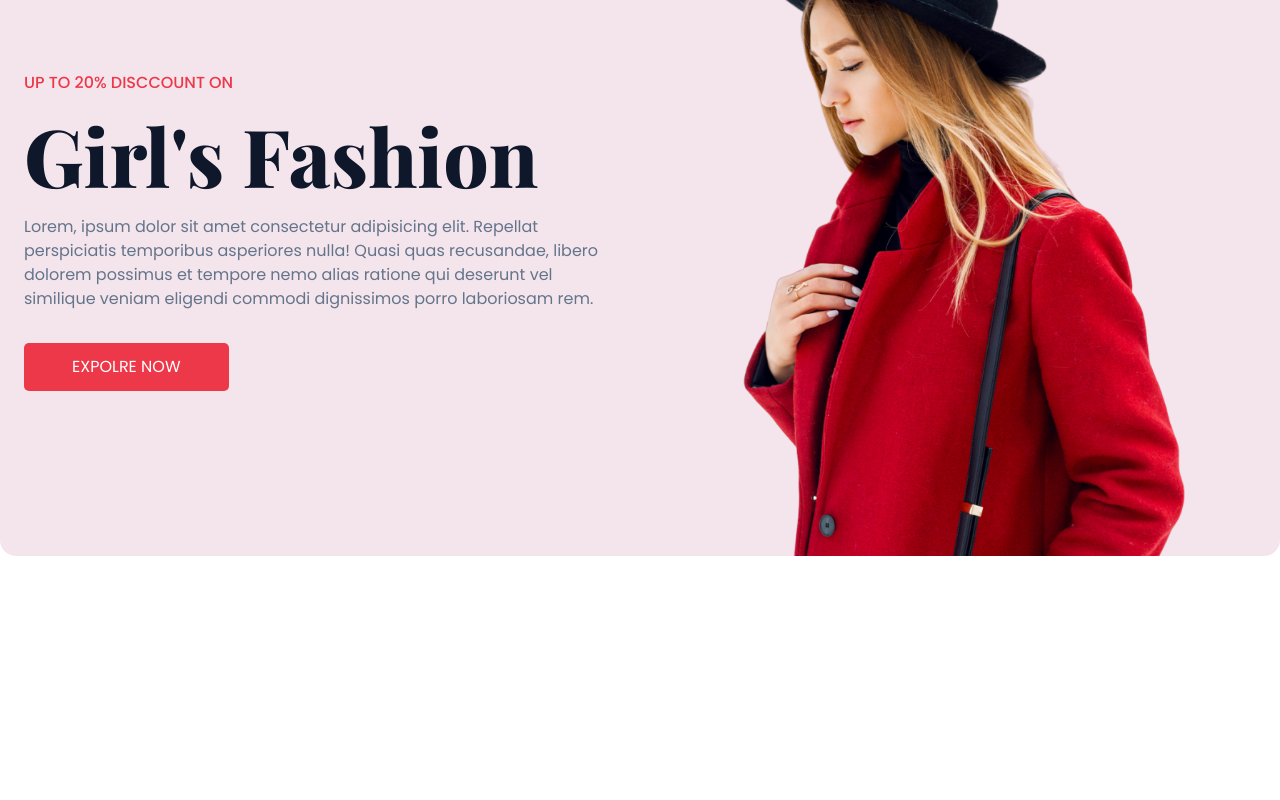
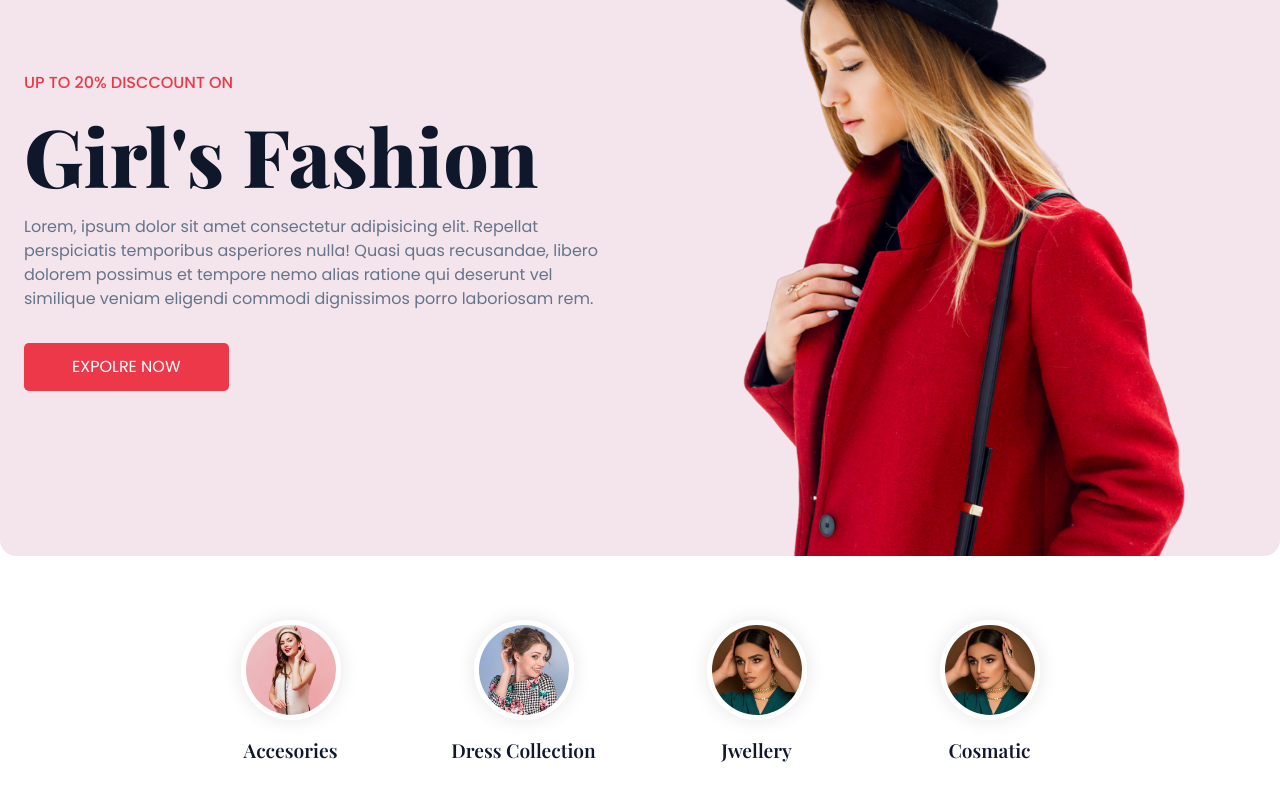
Before and after one commit to krunal-ar-panhal/md-ai-frontend, a React (Vite) app: page / in a window 1280 px wide. Shown: the part 206-1006 px from the top of the page. Before the commit the page ends 912 px from the top, so only its background shows below. Built offline with nearby package versions, Linux system fonts and the light colour scheme.

Commit message:
home page ka categories section create kiya home page k liye

```diff
--- /dev/null
+++ b/src/Pages/Categories.jsx
@@ -0,0 +1,27 @@
+import React from 'react'
+import { Link } from 'react-router-dom'
+
+const Categories = () => {
+
+    const categories = [
+        {name:"Accesories", path:"accessories", image:'./category-1.jpg'},
+        {name:"Dress Collection", path:"dress", image:'./category-2.jpg'},
+        {name:"Jwellery", path:"jwellery", image:'./category-3.jpg'},
+        {name:"Cosmatic", path:"cosmatic", image:'./category-3.jpg'}
+    ]
+
+  return (
+    <div className='product__grid'>
+      {
+        categories.map((category) => (
+            <Link to={`/categories/${category.path}`} className='categories__card'>
+                <img src={category.image} alt={category.name} />
+                <h4>{category.name}</h4>
+            </Link>
+        ))
+      }
+    </div>
+  )
+}
+
+export default Categories
--- a/src/Pages/Home.jsx
+++ b/src/Pages/Home.jsx
@@ -1,10 +1,12 @@
 import React from 'react'
 import Banner from './Banner'
+import Categories from './Categories'
 
 const Home = () => {
   return (
     <div className='min-h-screen'>
       <Banner/>
+      <Categories/>
     </div>
   )
 }
```
